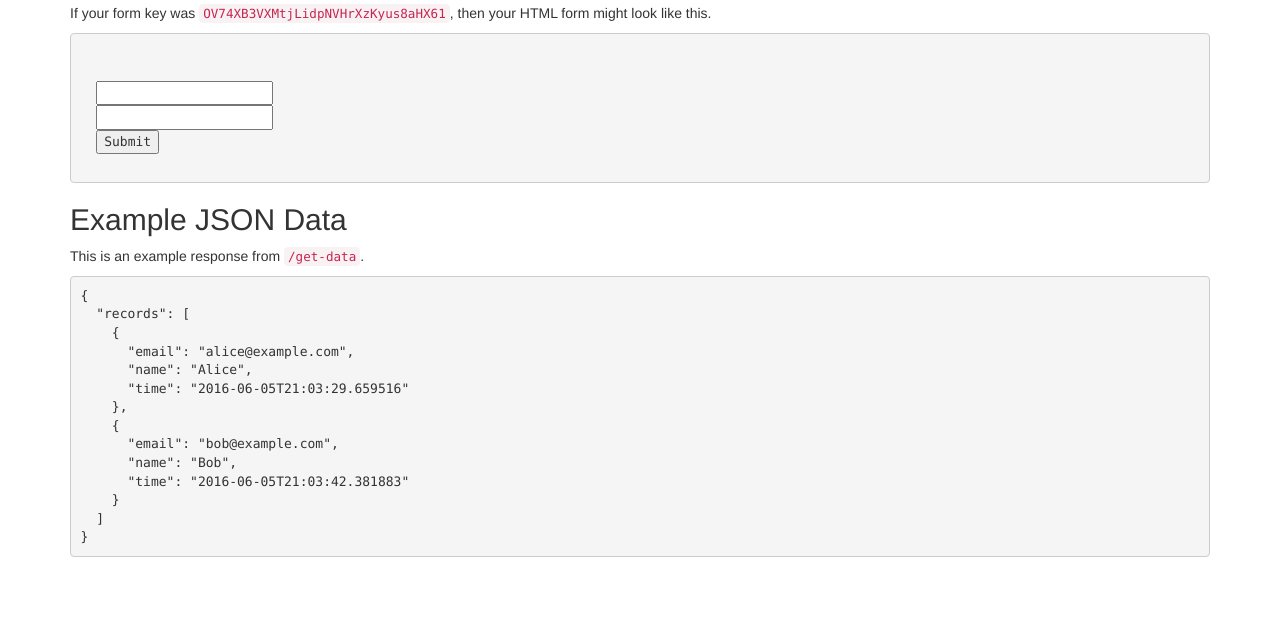
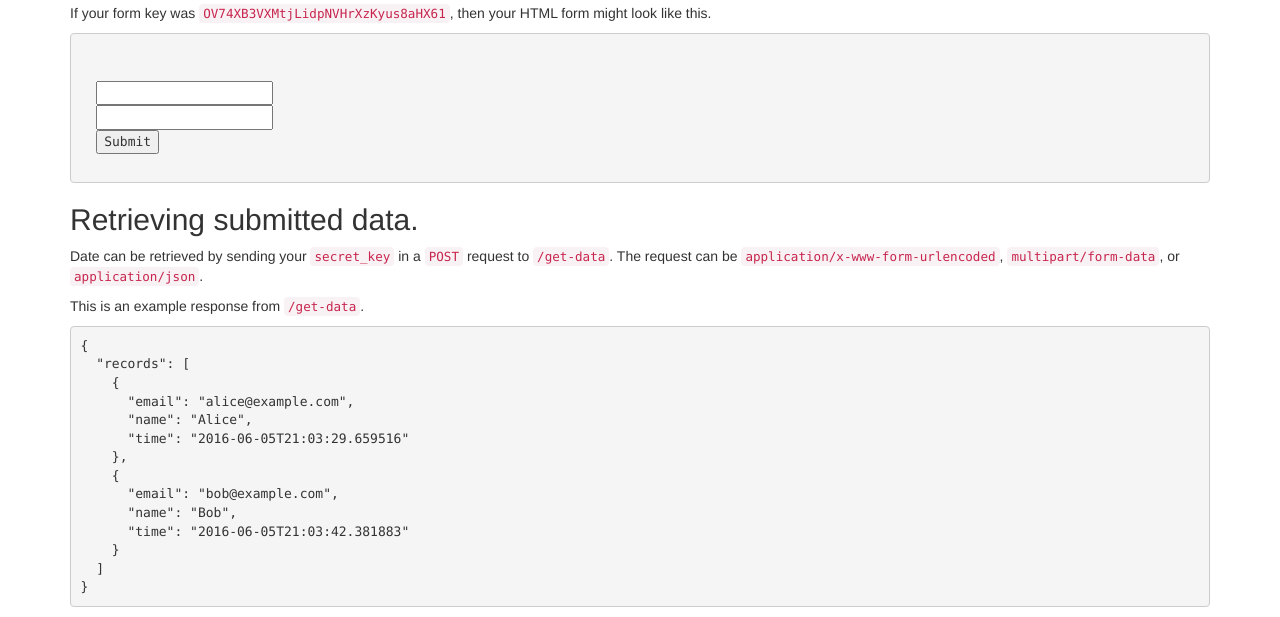
Before and after one commit to tortxof/flask-signup, a Flask app: page / in a window 1280 px wide. Shown: the part 344-961 px from the top of the page. Before the commit the page ends 901 px from the top, so only its background shows below. Run offline with Flask 2, Linux system fonts and the light colour scheme; some libraries are stand-ins or nearby versions.

Commit message:
/get-data now accepts json request data.

```diff
--- a/app.py
+++ b/app.py
@@ -68,7 +68,10 @@ def new_key():
 @app.route('/get-data', methods=['GET', 'POST'])
 def get_form_data():
     if request.method == 'POST':
-        user_secret_key = request.form.get('secret_key').encode()
+        if request.is_json:
+            user_secret_key = request.get_json().get('secret_key').encode()
+        else:
+            user_secret_key = request.form.get('secret_key').encode()
         user_form_key = generate_form_key(user_secret_key)
         signups = (
             Signup.select()
--- a/templates/index.html
+++ b/templates/index.html
@@ -49,7 +49,16 @@
 
 <pre><code>{{ form_example|e }}</code></pre>
 
-<h2>Example JSON Data</h2>
+<h2>Retrieving submitted data.</h2>
+
+<p>
+
+  Date can be retrieved by sending your <code>secret_key</code> in a
+  <code>POST</code> request to <code>/get-data</code>. The request can be
+  <code>application/x-www-form-urlencoded</code>,
+  <code>multipart/form-data</code>, or <code>application/json</code>.
+
+</p>
 
 <p>
   This is an example response from <code>/get-data</code>.
```
